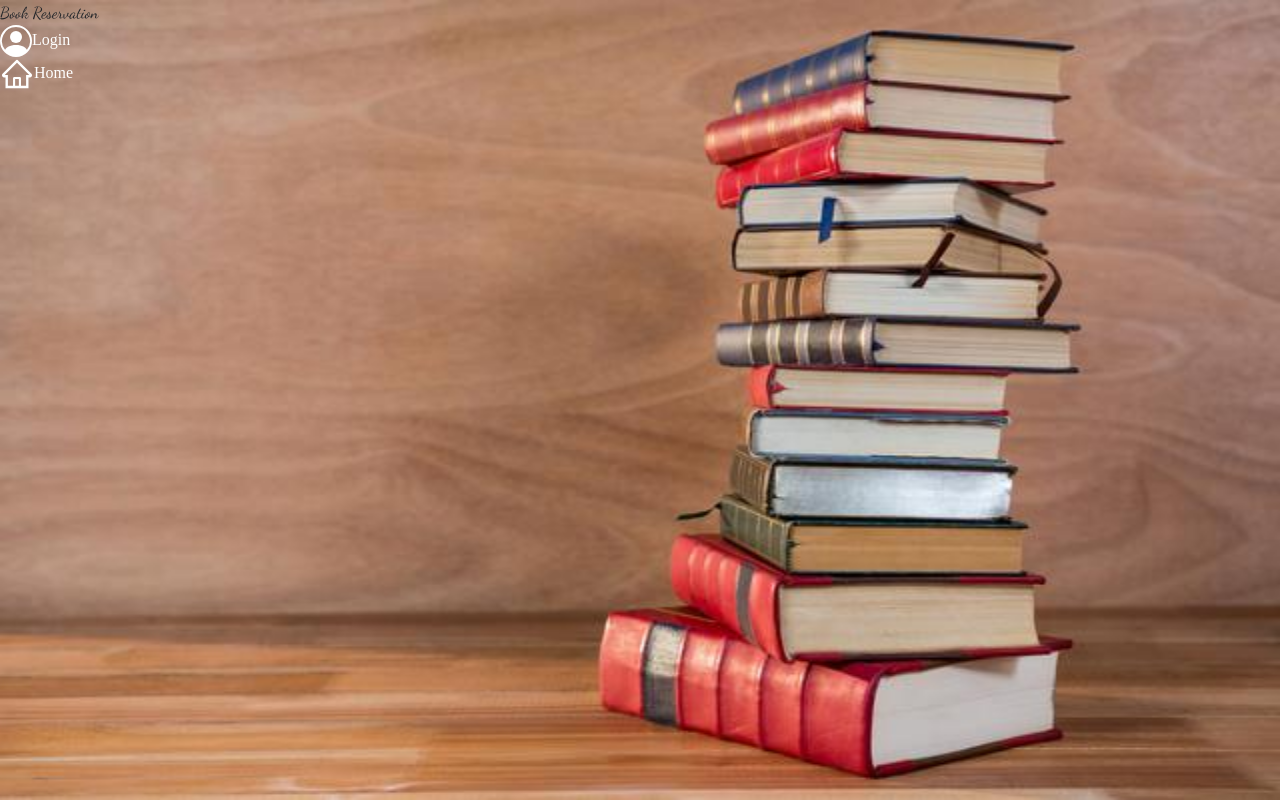
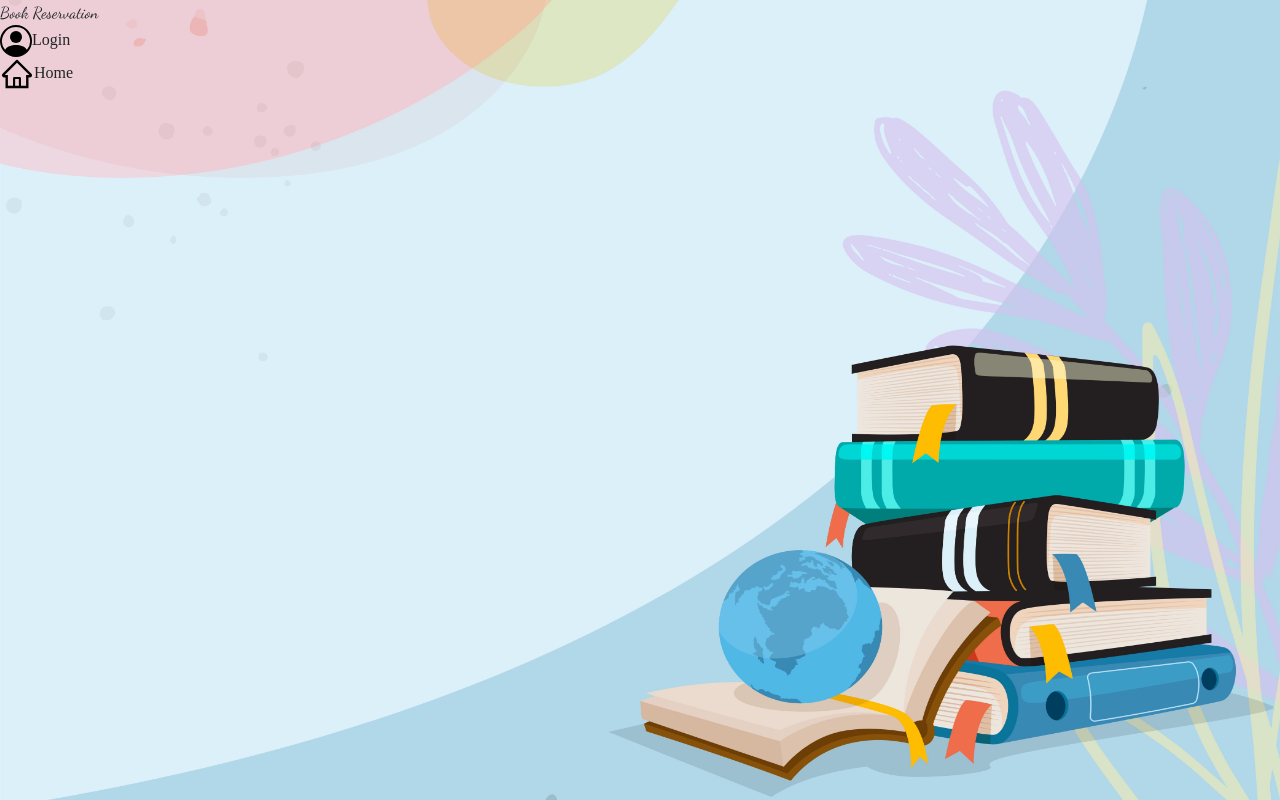
Before and after one commit to hninwaikhin/readbook, a React (Create React App) app: page /readbook/receive in a window 1280 px wide. Built offline with nearby package versions, Linux system fonts and the light colour scheme.

Commit message:
change background

```diff
--- a/src/components/MainTitle.jsx
+++ b/src/components/MainTitle.jsx
@@ -95,8 +95,8 @@
                                         onMouseOver={handleShowTooltip}
                                         onMouseLeave={() => { setTooltip(null); }}
                                         onClick={() => { setIsShowConfirmBox(true); }}>
-                                        <BsPersonCircle className=" ml-1 cursor-pointer" style={{ color: 'white', fontSize: '32px' }} />
-                                        <label className="ml-2 text-white text-[18px] cursor-pointer fontfamily" >Logout</label>
+                                        <BsPersonCircle className=" ml-1 cursor-pointer" style={{ color: 'black', fontSize: '32px' }} />
+                                        <label className="ml-2 text-[18px] cursor-pointer fontfamily" >Logout</label>
                                     </div>
                                     :
                                     <div className="flex items-center cursor-pointer w-[110px] h-[38px] hover:bg-[#a1a1aa]"
@@ -104,8 +104,8 @@
                                         onMouseLeave={() => { setTooltip(null); }}
                                         onClick={handleLogin}
                                     >
-                                        <BsPersonCircle className=" ml-1 cursor-pointer" style={{ color: 'white', fontSize: '32px' }} />
-                                        <label className="ml-2 text-white text-[18px] cursor-pointer fontfamily">Login</label>
+                                        <BsPersonCircle className=" ml-1 cursor-pointer" style={{ color: 'black', fontSize: '32px' }} />
+                                        <label className="ml-2 text-[18px] cursor-pointer fontfamily">Login</label>
                                     </div>
                                 }
                             </>
@@ -116,8 +116,8 @@
                             onMouseOver={handleShowHomeTooltip}
                             onMouseLeave={() => { setTooltip(null); }}
                             onClick={() => { navigate(navigateToDashboard); }}>
-                            <AiOutlineHome style={{ color: 'white', fontSize: '34px' }} />
-                            <label className="ml-2 text-white text-[18px] cursor-pointer fontfamily">Home</label>
+                            <AiOutlineHome style={{ color: 'black', fontSize: '34px' }} />
+                            <label className="ml-2 text-[18px] cursor-pointer fontfamily">Home</label>
                         </div>
                     }
                 </div>
--- a/src/feature/BookRegisteredList.jsx
+++ b/src/feature/BookRegisteredList.jsx
@@ -158,8 +158,8 @@
                             onMouseOver={handleShowTooltip}
                             onMouseLeave={() => { setTooltip(null); }}
                             onClick={() => { navigate(navigateToBookRegister); }}>
-                            <BiBookAdd className=" ml-1" style={{ color: 'white', fontSize: '24px' }} />
-                            <label className=" ml-1 text-[18px] cursor-pointer text-white fontfamily">Register</label>
+                            <BiBookAdd className=" ml-1" style={{ color: 'black', fontSize: '24px' }} />
+                            <label className=" ml-1 text-[18px] cursor-pointer fontfamily">Register</label>
                         </div>
                     </div>
                     <div className="mb-2 mt-3">
--- a/src/feature/Login.jsx
+++ b/src/feature/Login.jsx
@@ -101,16 +101,16 @@
                             onMouseOver={handleShowTooltip}
                             onMouseLeave={() => { setTooltip(null); }}
                             onClick={() => { navigate(navigateToUserRegister); }}>
-                            <BiUserPin className=" ml-1" style={{ color: 'white', fontSize: '24px' }}></BiUserPin>
-                            <label className=" ml-1 text-[18px] cursor-pointer text-white fontfamily">Register</label>
+                            <BiUserPin className=" ml-1" style={{ color: 'black', fontSize: '24px' }}></BiUserPin>
+                            <label className=" ml-1 text-[18px] cursor-pointer fontfamily">Register</label>
                         </div>
                     </div>
                     <div className="flex items-center ml-8 hover:bg-[#a1a1aa] cursor-pointer w-[110px] h-[38px]"
                         onMouseOver={handleShowHomeTooltip}
                         onMouseLeave={() => { setTooltip(null); }}
                         onClick={() => { navigate(navigateToDashboard); }}>
-                        <AiOutlineHome style={{ color: 'white', fontSize: '34px' }} />
-                        <label className="ml-2 text-white text-[18px] cursor-pointer fontfamily">Home</label>
+                        <AiOutlineHome style={{ color: 'black', fontSize: '34px' }} />
+                        <label className="ml-2 text-[18px] cursor-pointer fontfamily">Home</label>
                     </div>
                 </div>
                 <div className="w-[500px] text-[24px]">
--- a/src/feature/ReceiveFormRegister.jsx
+++ b/src/feature/ReceiveFormRegister.jsx
@@ -79,7 +79,7 @@
             <div className="relative mt-10 ml-8 w-[1200px] h-[700px]">
                 <MainTitle title="Book Reservation" showHomeIcon={true} />
                 {selectedBookInfo &&
-                    <div className="mt-4 ml-3 text-[22px] text-white">
+                    <div className="mt-4 ml-3 text-[22px]">
                         <div className="w-[450px]">
                             <img src={selectedBookInfo.imageUrl} alt="..." />
                         </div>
```
Also changed, not shown: public/hero-bg.jpg.
